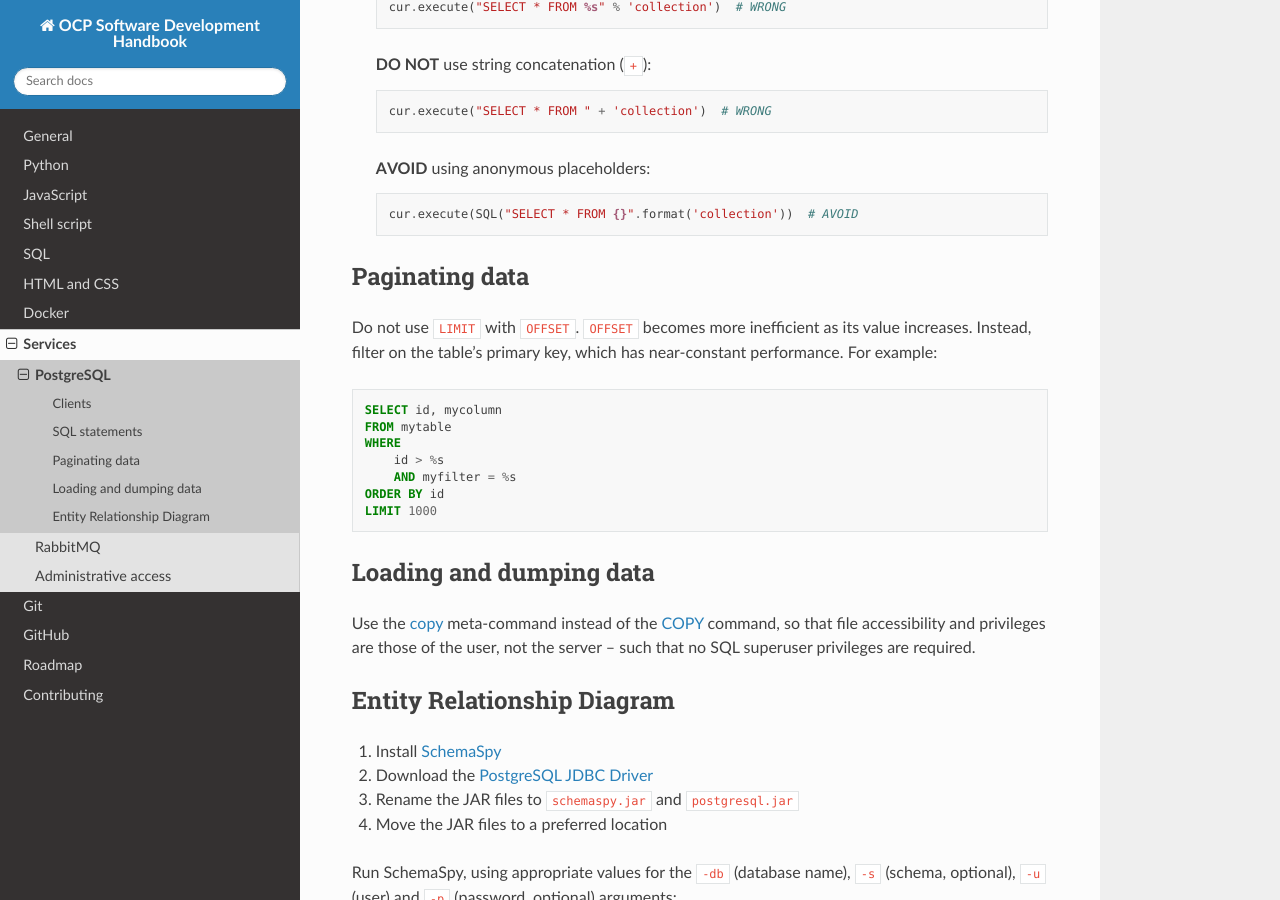
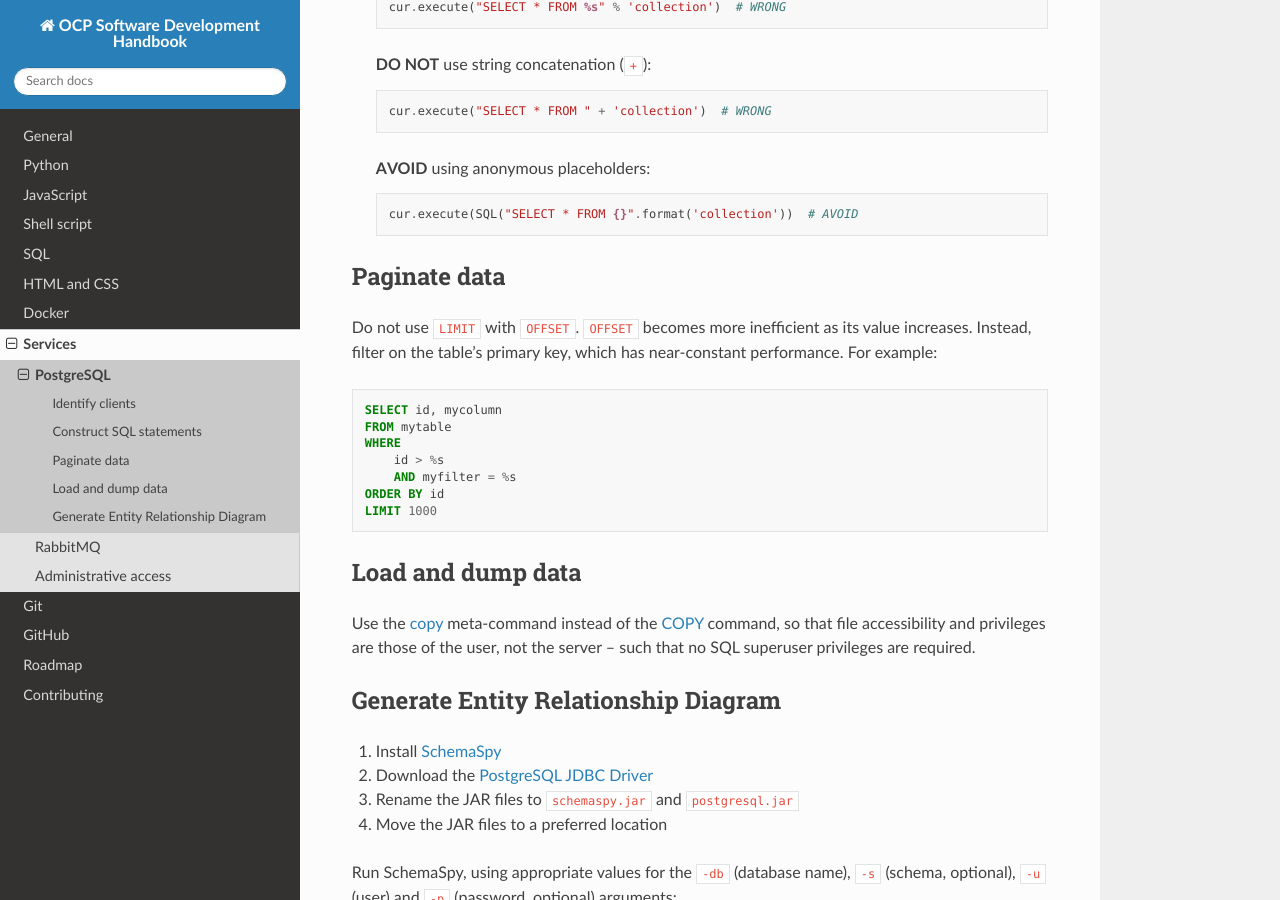
Before and after one commit to open-contracting/software-development-handbook, a Sphinx documentation site: the page built from docs/services/postgresql.rst, in a window 1280 px wide and 900 px high, scrolled down 2120 px. Built offline with Sphinx 7.4.7 and the Read the Docs theme 2.0.0, drawn with Linux system fonts in a browser that asks for light colours; some of the changed text lies outside the part shown.

Commit message:
services/postgresql: Change section headings to predicates

```diff
--- a/docs/python/style_guide.rst
+++ b/docs/python/style_guide.rst
@@ -30,7 +30,7 @@ String formatting
 
 .. seealso::
 
-   How to construct :ref:`sql-statements`
+   How to construct :ref:`SQL statements<sql-statements>`
 
 `Format strings <https://docs.python.org/3/reference/lexical_analysis.html#f-strings>`__ (f-strings), introduced in Python 3.6 via `PEP 498 <https://www.python.org/dev/peps/pep-0498/>`__, are preferred for interpolation of variables:
 
--- a/docs/services/postgresql.rst
+++ b/docs/services/postgresql.rst
@@ -5,8 +5,8 @@ PostgreSQL
 
    The `Deploy <https://ocdsdeploy.readthedocs.io/en/latest/index.html>`__ documentation covers many topics relating to PostgreSQL, including: configuration, maintenance, and usage by clients. This page addresses topics relating to software development.
 
-Clients
--------
+Identify clients
+----------------
 
 Database administrators need to identify the sources of queries, in order to notify developers of inefficient queries or alert users whose queries will be interrupted by maintenance. For example:
 
@@ -16,8 +16,8 @@ Database administrators need to identify the sources of queries, in order to not
 
 .. sql-statements:
 
-SQL statements
---------------
+Construct SQL statements
+------------------------
 
 Follow `best practices <https://www.psycopg.org/docs/usage.html#sql-injection>`__ to avoid accidental errors and `SQL injection <https://en.wikipedia.org/wiki/SQL_injection>`__. The code samples below use the psycopg2 Python package.
 
@@ -111,8 +111,8 @@ Follow `best practices <https://www.psycopg.org/docs/usage.html#sql-injection>`_
 
       cur.execute(SQL("SELECT * FROM {}".format('collection'))  # AVOID
 
-Paginating data
----------------
+Paginate data
+-------------
 
 Do not use ``LIMIT`` with ``OFFSET``. ``OFFSET`` becomes more inefficient as its value increases. Instead, filter on the table's primary key, which has near-constant performance. For example:
 
@@ -126,15 +126,15 @@ Do not use ``LIMIT`` with ``OFFSET``. ``OFFSET`` becomes more inefficient as its
    ORDER BY id
    LIMIT 1000
 
-Loading and dumping data
-------------------------
+Load and dump data
+------------------
 
 Use the `\copy <https://www.postgresql.org/docs/13/app-psql.html#APP-PSQL-META-COMMANDS-COPY>`__ meta-command instead of the `COPY <https://www.postgresql.org/docs/13/sql-copy.html>`__ command, so that file accessibility and privileges are those of the user, not the server – such that no SQL superuser privileges are required.
 
 .. _postgresql-erd:
 
-Entity Relationship Diagram
----------------------------
+Generate Entity Relationship Diagram
+------------------------------------
 
 #. Install `SchemaSpy <https://schemaspy.readthedocs.io/en/latest/installation.html>`__
 #. Download the `PostgreSQL JDBC Driver <https://jdbc.postgresql.org/>`__
```
